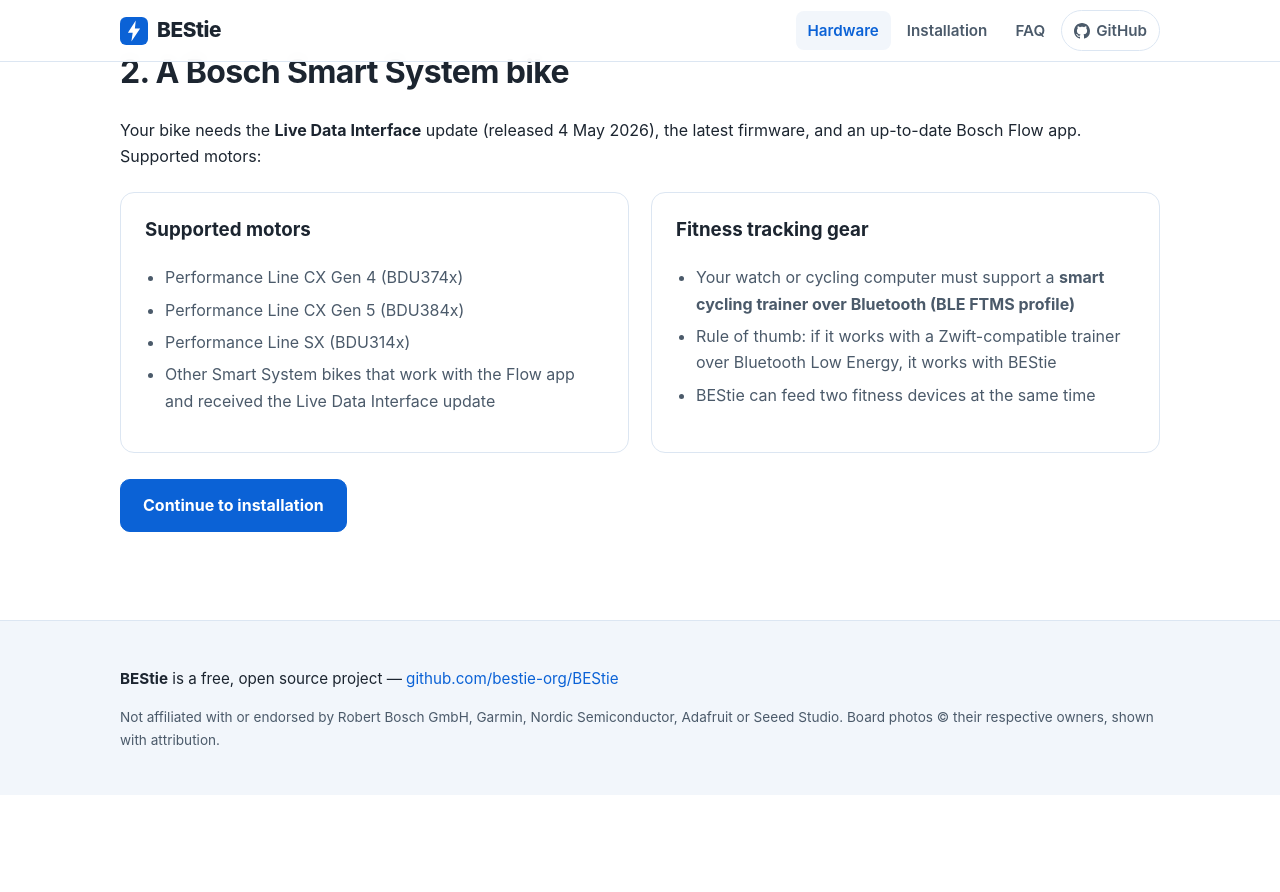
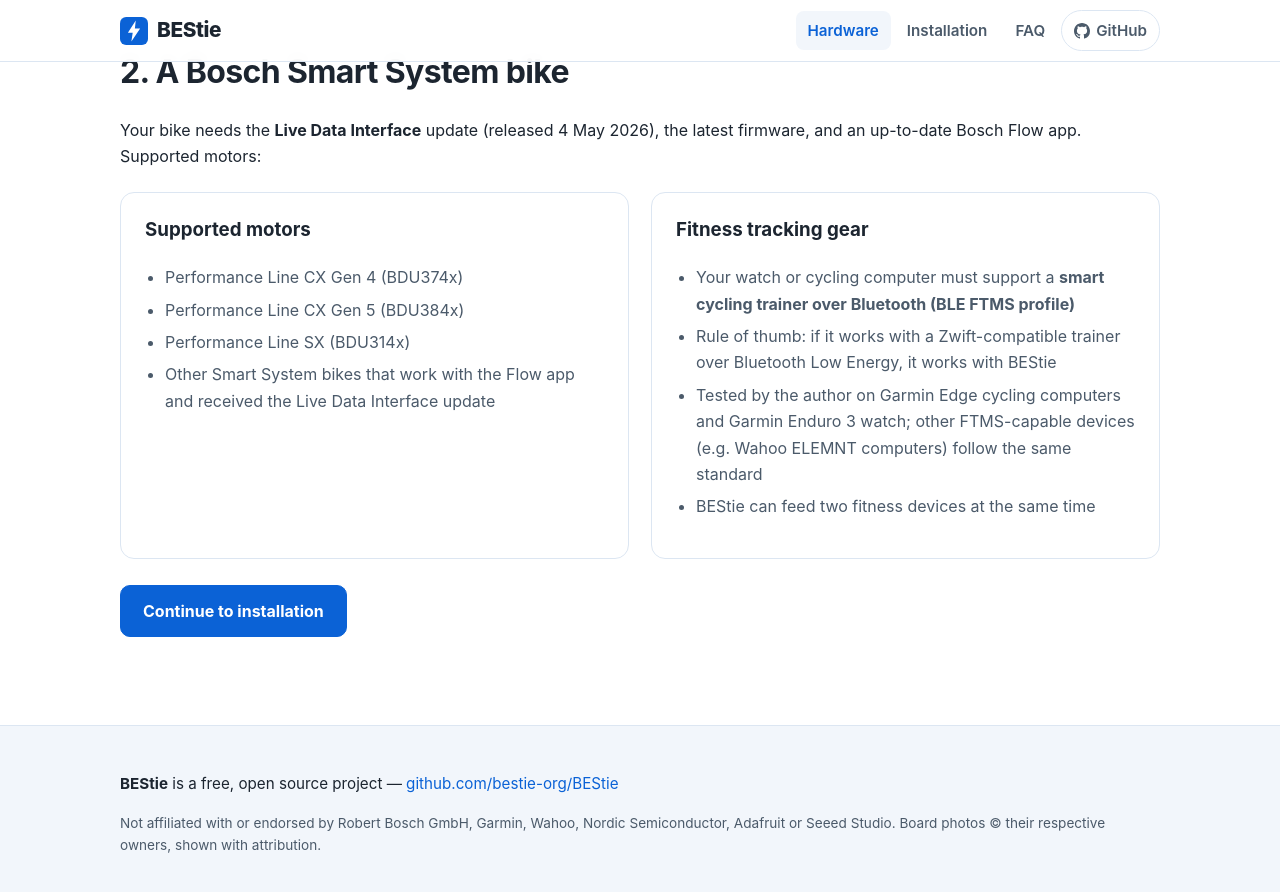
Before and after one commit to bestie-org/bestie-org.github.io, a Jekyll site: the page built from hardware.md, in a window 1280 px wide and 900 px high, scrolled down 1475 px. Shown: the top 892 px of the window. Built offline with Jekyll 4.4.1, drawn with Linux system fonts in a browser that asks for light colours; comment, search, counter and statistics services are not loaded; before the commit the page ends 2270 px from its top, so only the background shows below that.

Commit message:
Mention Garmin and Wahoo as compatible fitness device brands
Adds high-value search keywords in factually defensible spots:
Garmin devices are author-tested (README), Wahoo cited via the
BLE FTMS smart trainer rule of thumb. Footer disclaimer extended.

```diff
--- a/_layouts/default.html
+++ b/_layouts/default.html
@@ -37,7 +37,7 @@
         <a href="https://github.com/bestie-org/BEStie" target="_blank" rel="noopener">github.com/bestie-org/BEStie</a>
       </p>
       <p class="footer-note">
-        Not affiliated with or endorsed by Robert Bosch GmbH, Garmin, Nordic Semiconductor, Adafruit or Seeed Studio.
+        Not affiliated with or endorsed by Robert Bosch GmbH, Garmin, Wahoo, Nordic Semiconductor, Adafruit or Seeed Studio.
         Board photos &copy; their respective owners, shown with attribution.
       </p>
     </div>
--- a/hardware.md
+++ b/hardware.md
@@ -117,6 +117,7 @@
         <ul>
           <li>Your watch or cycling computer must support a <strong>smart cycling trainer over Bluetooth (BLE FTMS profile)</strong></li>
           <li>Rule of thumb: if it works with a Zwift-compatible trainer over Bluetooth Low Energy, it works with BEStie</li>
+          <li>Tested by the author on Garmin Edge cycling computers and Garmin Enduro 3 watch; other FTMS-capable devices (e.g. Wahoo ELEMNT computers) follow the same standard</li>
           <li>BEStie can feed two fitness devices at the same time</li>
         </ul>
       </div>
```
Also changed, not shown: index.md (+4 -3 lines), installation.md (+2 -2 lines).
